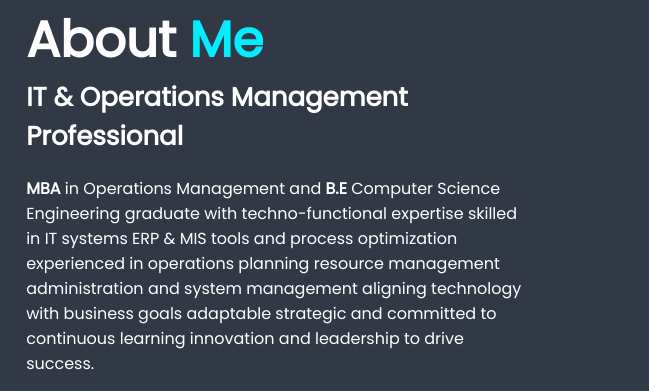
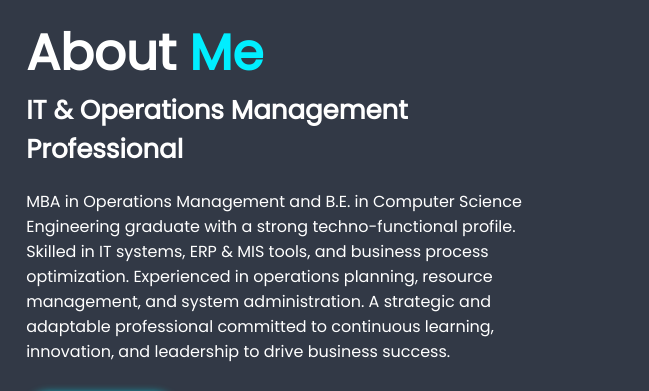
Before and after one commit to afees12/portfolio, a plain HTML site: page index.html in a window 1280 px wide. Shown: the part 1013-1404 px from the top of the page, 631-1280 px from the left. Drawn offline with nearby package versions, Linux system fonts and the light colour scheme.

Commit message:
index.html

```diff
--- a/index.html
+++ b/index.html
@@ -50,7 +50,8 @@
         </p>
         <div class="social-media">
           <a href="https://www.linkedin.com/in/afeesgan/" target="_blank">
-    <i class="bx bxl-linkedin"></i></a>
+    <i class="bx bxl-linkedin"></i>
+          </a>
           <a href="#"><i class="bx bxl-facebook"></i></a>
           <a href="#"><i class="bx bxl-twitter"></i></a>
           <a href="#"><i class="bx bxl-instagram"></i></a>
@@ -74,12 +75,11 @@
         <h2 class="heading">About <span>Me</span></h2>
         <h3>IT & Operations Management Professional</h3>
         <p>
-          <b>MBA</b> in Operations Management and <b>B.E</b> Computer Science Engineering graduate
-          with techno-functional expertise skilled in IT systems ERP & MIS tools and
-          process optimization experienced in operations planning resource
-          management administration and system management aligning technology
-          with business goals adaptable strategic and committed to continuous
-          learning innovation and leadership to drive success.
+          MBA in Operations Management and B.E. in Computer Science Engineering graduate with a
+          strong techno-functional profile. Skilled in IT systems, ERP & MIS tools, and business process optimization.
+          Experienced in operations planning, resource management, and system administration.
+          A strategic and adaptable professional committed to continuous learning, innovation,
+          and leadership to drive business success.
         </p>
         <a href="#" class="btn">Read More</a>
       </div>
@@ -94,7 +94,8 @@
           <i class="bx bx-code-alt"></i>
           <h3>ERP & MIS Tools Implementation</h3>
           <p>
-            Implementing ERP and MIS systems to streamline workflows, improve data accuracy, and enhance decision-making across business operations.
+            Implementing ERP and MIS systems to streamline workflows, improve data accuracy,
+            and enhance decision-making across business operations.
           </p>
           <a href="#" class="btn">Read More</a>
         </div>
@@ -128,11 +129,11 @@
         <div class="portfolio-box">
           <img src="images/port1.jpg" alt="" />
           <div class="portfolio-layer">
-            <h4>MGV ARTWORKS</h4>
+            <h4>business strategy</h4>
             <p>
               My own personal artwork website.
             </p>
-            <a href="https://mgvartworks.netlify.app"><i class="bx bx-link-external"></i></a>
+            <a href="#"><i class="bx bx-link-external"></i></a>
           </div>
         </div>
 
@@ -143,7 +144,7 @@
             <p>
               A portfolio Website
             </p>
-            <a href="https://mgvportfolio.netlify.app"><i class="bx bx-link-external"></i></a>
+            <a href="#"><i class="bx bx-link-external"></i></a>
           </div>
         </div>
 
```
